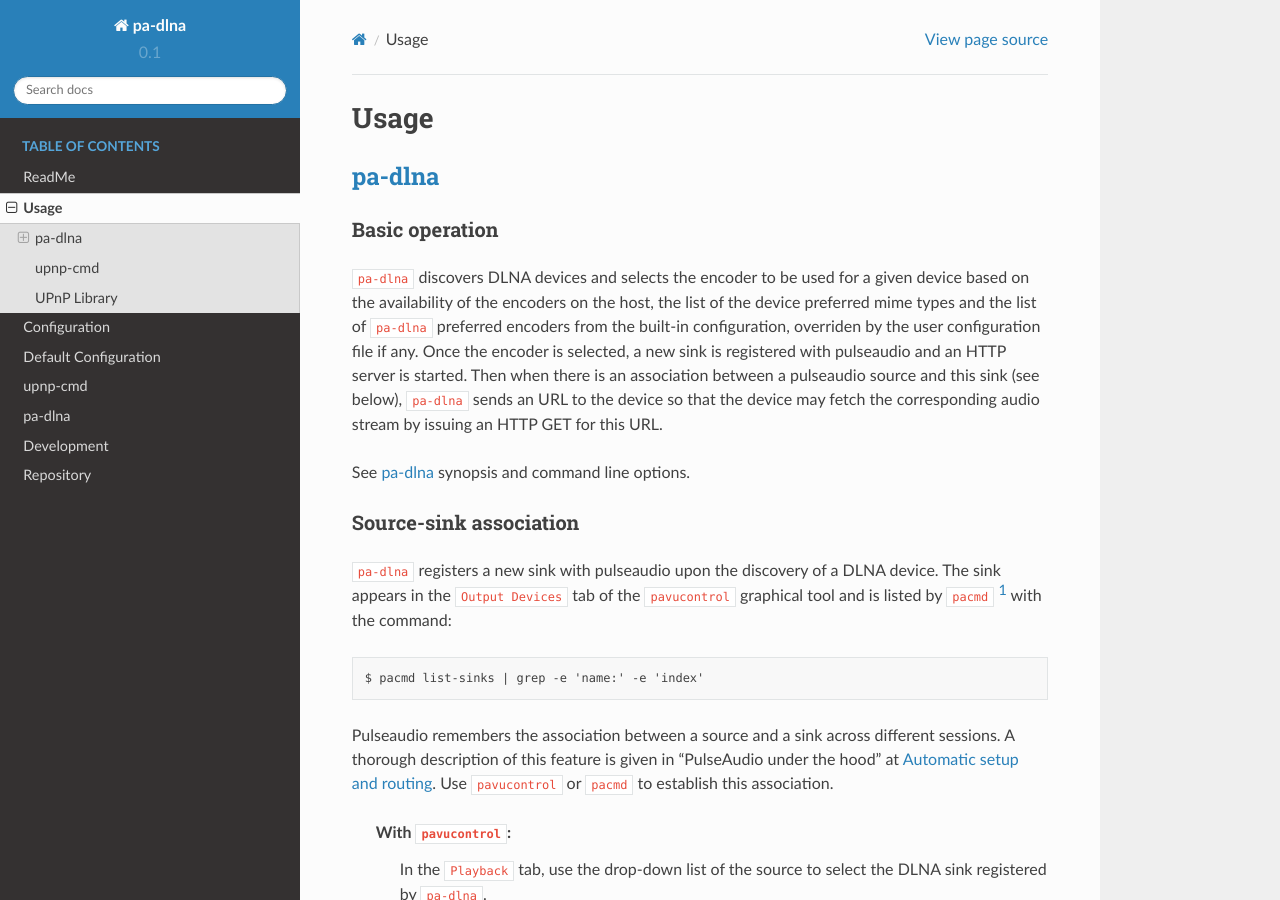
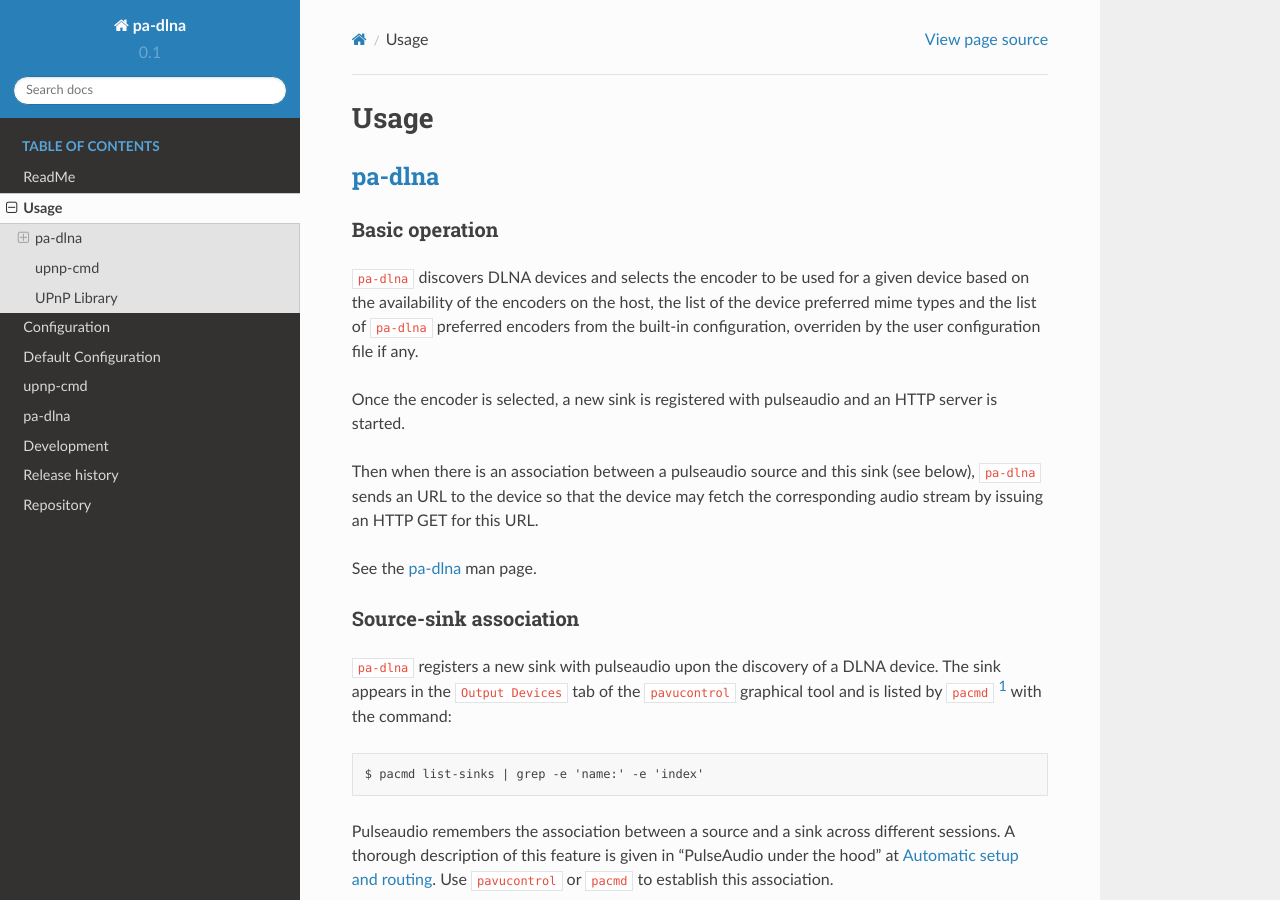
Before and after one commit to nacho692/pa-dlna-chromecast, a Sphinx documentation site: the page built from docs/source/usage.rst, in a window 1280 px wide and 900 px high. Built offline with Sphinx 7.4.7 and the Read the Docs theme 2.0.0, drawn with Linux system fonts in a browser that asks for light colours; some of the changed text lies outside the part shown.

Commit message:
Add a 'Release history' page to the documentation

```diff
--- a/docs/source/configuration.rst
+++ b/docs/source/configuration.rst
@@ -101,7 +101,6 @@
     The pulseaudio sample rate.
 
   *track_metadata*
-
     * When ``yes``, each track is streamed in its own HTTP session allowing the
       DLNA device to get the track meta data as described in the :ref:`meta
       data` section. This is the default.
--- a/docs/source/development.rst
+++ b/docs/source/development.rst
@@ -155,6 +155,7 @@
     $ python -m unittest
 
 * Update ``__version__`` in pa_dlna/__init__.py.
+* Update docs/source/history.rst
 * Build locally the documentation.
 * Commit the changes::
 
--- a/docs/source/index.rst
+++ b/docs/source/index.rst
@@ -15,6 +15,11 @@
    upnp-cmd
    pa-dlna
    development
+
+.. toctree::
+   :maxdepth: 1
+
+   history
    Repository <https://gitlab.com/xdegaye/pa-dlna>
 
 ReadMe
--- a/docs/source/usage.rst
+++ b/docs/source/usage.rst
@@ -11,13 +11,16 @@
 given device based on the availability of the encoders on the host, the list of
 the device preferred mime types and the list of ``pa-dlna`` preferred encoders
 from the built-in configuration, overriden by the user configuration file if
-any. Once the encoder is selected, a new sink is registered with pulseaudio and
-an HTTP server is started. Then when there is an association between a
-pulseaudio source and this sink (see below), ``pa-dlna`` sends an URL to the
-device so that the device may fetch the corresponding audio stream by issuing an
-HTTP GET for this URL.
+any.
 
-See :ref:`pa-dlna` synopsis and command line options.
+Once the encoder is selected, a new sink is registered with pulseaudio and an
+HTTP server is started.
+
+Then when there is an association between a pulseaudio source and this sink (see
+below), ``pa-dlna`` sends an URL to the device so that the device may fetch the
+corresponding audio stream by issuing an HTTP GET for this URL.
+
+See the :ref:`pa-dlna` man page.
 
 Source-sink association
 """""""""""""""""""""""
@@ -79,7 +82,7 @@
 device, and commands in the ``RenderingControl`` service allow to control the
 volume or mute the device.
 
-See :ref:`upnp-cmd` synopsis and command line options.
+See the :ref:`upnp-cmd` man page.
 
 **Note**: One must allow for the devices discovery process to complete before
 being able to select a device after command startup.
@@ -116,11 +119,12 @@
 UPnP Library
 ------------
 
-UPnP devices are discovered by broadcasting MSEARCH SSDPs every 60 seconds and
-by handling the NOTIFY SSDPs broadcasted by the devices. The ``max-age``
-directive in MSEARCH responses and NOTIFY broadcasts refreshes the aging time of
-the device. The device is discarded of the list of registered devices when this
-aging time expires.
+UPnP devices are discovered by broadcasting MSEARCH SSDPs every 60 seconds (the
+default) and by handling the NOTIFY SSDPs broadcasted by the devices.
+
+The ``max-age`` directive in MSEARCH responses and NOTIFY broadcasts refreshes
+the aging time of the device. The device is discarded of the list of registered
+devices when this aging time expires.
 
 Control of the UPnP device is done with the ``soap_action()`` method of an
 ``UPnPService`` instance.
--- a/pa_dlna/__init__.py
+++ b/pa_dlna/__init__.py
@@ -1,4 +1,4 @@
-"""Utilities for starting an UPnPApplication."""
+"""Forward pulseaudio streams to DLNA devices."""
 
 import sys
 import os
```
Also changed, not shown: README.rst (+11 -8 lines), docs/source/history.rst (added, +7 -0 lines), pyproject.toml (+2 -5 lines), 1 other file.
